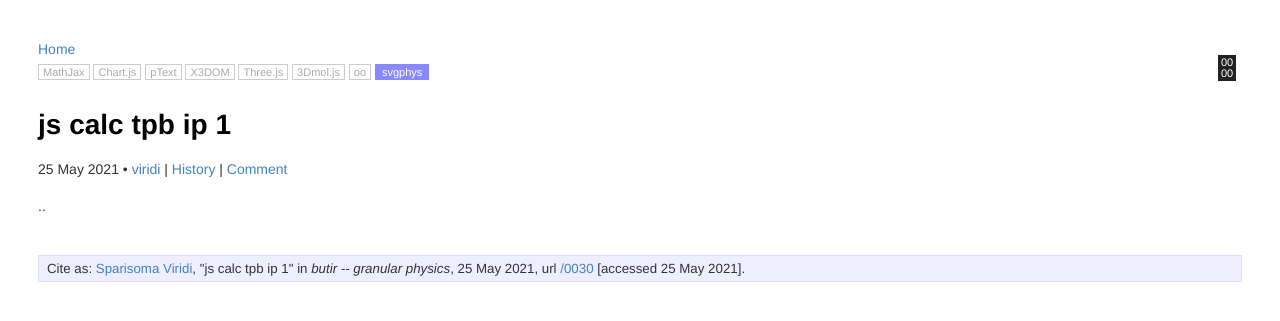
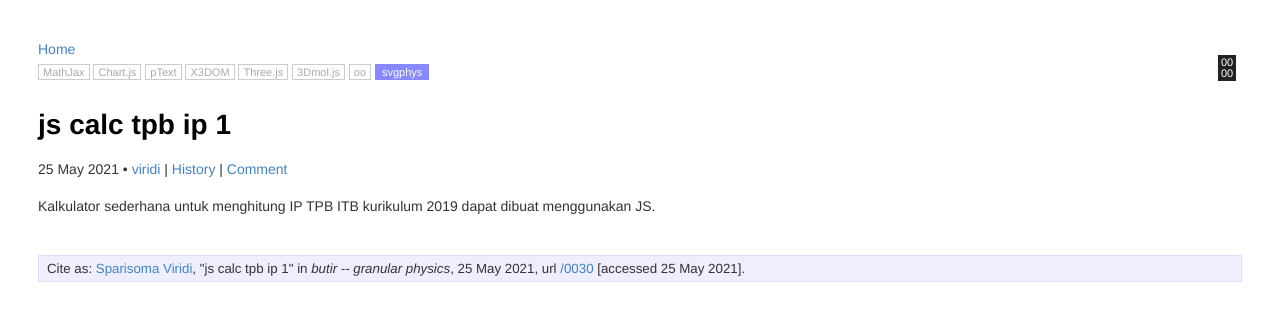
Before and after one commit to dudung/butir, a Jekyll site: the page built from _posts/0/03/2021-05-25-js-calc-tpb-ip-1.md, in a window 1280 px wide. Shown: the top 321 px of the page. Built offline with Jekyll 4.4.1, drawn with Linux system fonts in a browser that asks for light colours.

```diff
--- a/_posts/0/03/2021-05-25-js-calc-tpb-ip-1.md
+++ b/_posts/0/03/2021-05-25-js-calc-tpb-ip-1.md
@@ -19,4 +19,8 @@ src: https://github.com/dudung/butir/commits/main/_posts/0/03/2021-05-25-js-calc
 twitter_username: 6unpnp
 nodes: ['0000']
 ---
-..
+Kalkulator sederhana untuk menghitung IP TPB ITB kurikulum 2019 dapat dibuat menggunakan JS.
+
+<script>
+
+</script>
```
